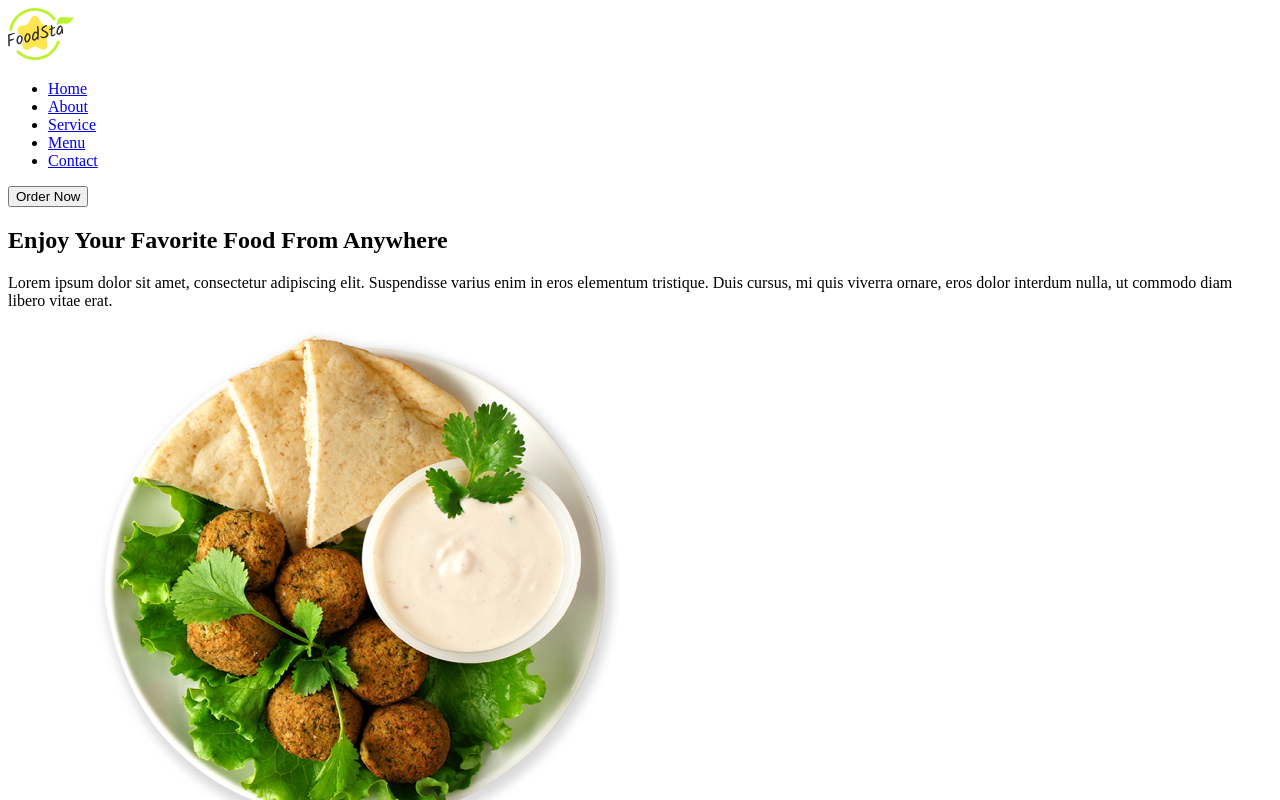
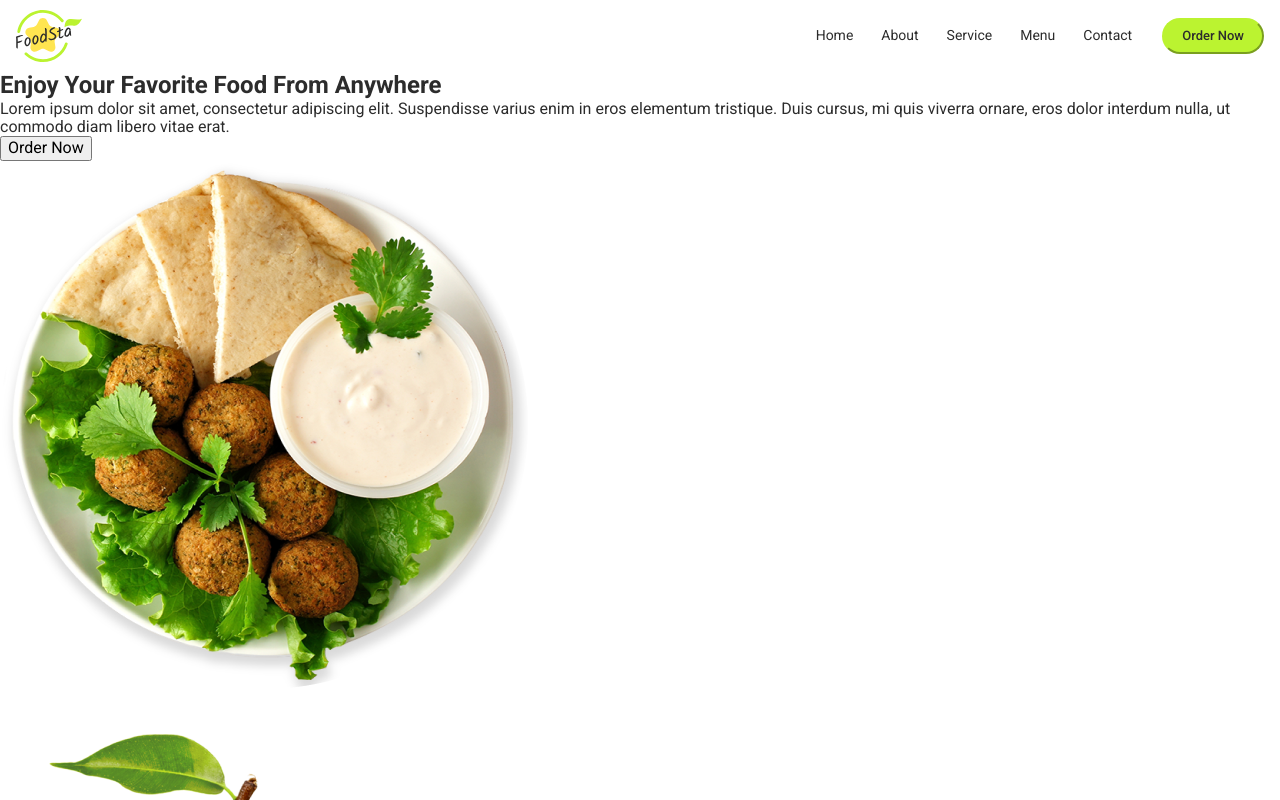
Before and after one commit to Vanchenko/team_project1, a plain HTML site: page index.html in a window 1280 px wide. Shown: the top 800 px of the page. Drawn offline with nearby package versions, Linux system fonts and the light colour scheme.

Commit message:
Сделали стили главного меню

```diff
--- /dev/null
+++ b/css/style.css
@@ -0,0 +1,86 @@
+:root {
+    --button-green: #BBF330;
+    --yellow-main: #FFE550;
+    --dark-green: #7EB101;
+    --black:#2C2C2C;
+    --white:#FEFEFE;
+    --button-hover:#FFE450;
+}
+body {
+    font-family: 'Roboto', sans-serif;
+    font-size: 16px;
+    color:var(--black);
+}
+h1,
+h2,
+h3,
+h4,
+h5,
+h6,
+p {
+    margin: 0;
+    padding: 0;
+}
+.list {
+    list-style: none;
+    margin: 0;
+    padding: 0;
+}
+.link {
+    text-decoration: none;
+}
+img {
+    display: block;
+}
+.container {
+    width: 1280px;
+    padding-left: 16px;
+    padding-right: 16px;
+    margin: 0 auto;
+}
+.logo {
+    padding: 10px 0;
+}
+.list-menu {
+    display: flex;
+    gap : 28px;
+    margin-right: 30px;
+}
+.list-item {
+
+}
+.menu-link {
+    font-size: 14px;
+    line-height: 1.14;
+    color: var(--black);
+    padding: 28px 0;
+    display: block;
+}
+.button-header {
+    font-weight: 500;
+    font-size: 13px;
+    line-height: 1.54;
+    color: var(--black);
+    font-family: inherit;
+    cursor: pointer;
+    background: var(--button-green);
+    border-radius: 30px;
+    border-color: var(--button-green);
+    padding: 6px 18px;
+}
+.button-header:hover, .button-header:focus {
+    background-color: var(--button-hover);
+}
+header .container {
+    display: flex;
+    align-items: center;
+}
+.header-wrap {
+    display: flex;
+    margin-left: auto;
+    align-items: center;
+}
+.menu-link:hover, .menu-link:focus {
+    color:var(--button-green);
+    text-decoration: underline;
+}
--- a/index.html
+++ b/index.html
@@ -4,33 +4,43 @@
     <meta charset="UTF-8" />
     <meta http-equiv="X-UA-Compatible" content="IE=edge" />
     <meta name="viewport" content="width=device-width, initial-scale=1.0" />
+    <link rel="stylesheet"
+      href="https://cdnjs.cloudflare.com/ajax/libs/modern-normalize/1.0.0/modern-normalize.min.css"/>
+    <link rel="preconnect" href="https://fonts.googleapis.com">
+    <link rel="preconnect" href="https://fonts.gstatic.com" crossorigin>
+    <link href="https://fonts.googleapis.com/css2?family=Inter&family=Kalam&family=Roboto:wght@400;500;700&display=swap" rel="stylesheet">
+    <link rel="stylesheet" href="./css/style.css" />
     <title>Document</title>
   </head>
   <body>
     <header>
-      <a href="/"
-        ><img width="66" height="52" src="./img/logo.svg" alt="Logotype"
+      <div class="container">
+        <a class="logo" href="/">
+          <img width="66" height="52" src="./img/logo.svg" alt="Logotype"
         /></a>
+        <div class="header-wrap">
           <nav>
-        <ul>
-          <li>
-            <a href="/">Home</a>
+            <ul class="list-menu list">
+              <li class="list-item">
+                <a class="menu-link link" href="/">Home</a>
               </li>
-          <li>
-            <a href="/">About</a>
+              <li class="list-item">
+                <a class="menu-link link"href="/">About</a>
               </li>
-          <li>
-            <a href="/">Service</a>
+              <li class="list-item">
+                <a class="menu-link link" href="/">Service</a>
               </li>
-          <li>
-            <a href="/">Menu</a>
+              <li class="list-item">
+                <a class="menu-link link" href="/">Menu</a>
               </li>
-          <li>
-            <a href="/">Contact</a>
+              <li class="list-item">
+                <a class="menu-link link" href="/">Contact</a>
               </li>
             </ul>
           </nav>
-      <button type="button">Order Now</button>
+          <button class="button-header" type="button">Order Now</button>
+        </div>
+    </div>
     </header>
 
     <main>
```
Lines whose indentation alone changed are shown as unchanged.
